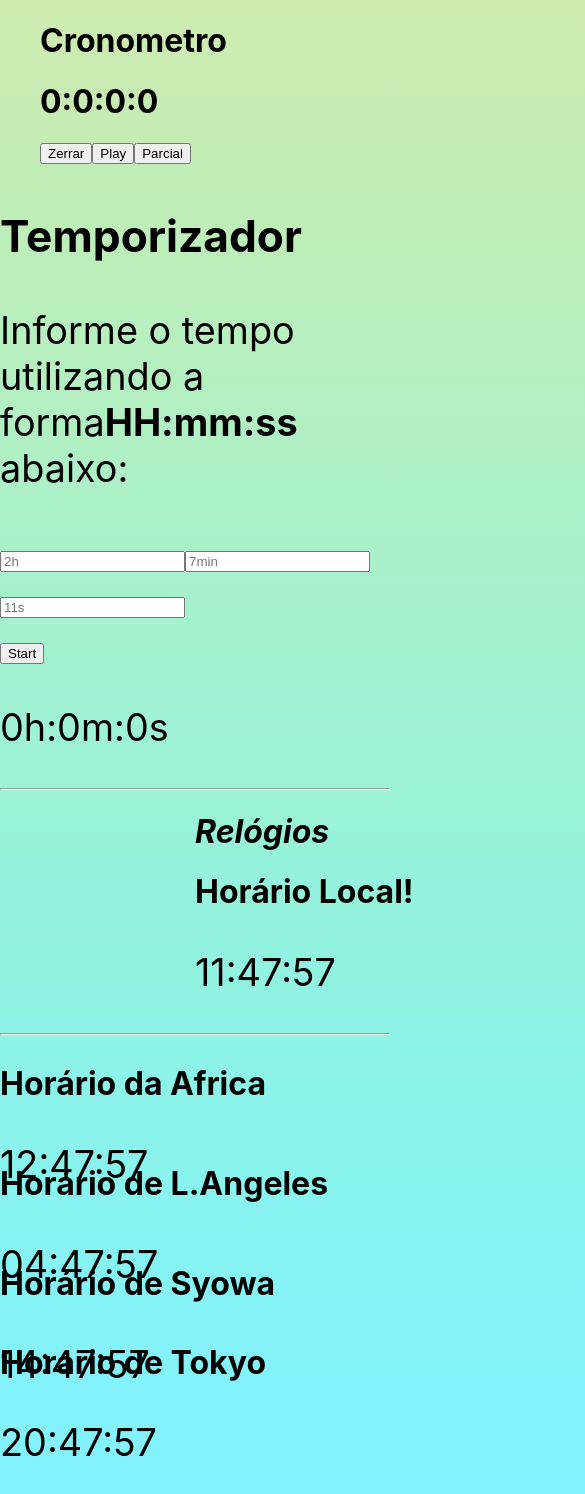
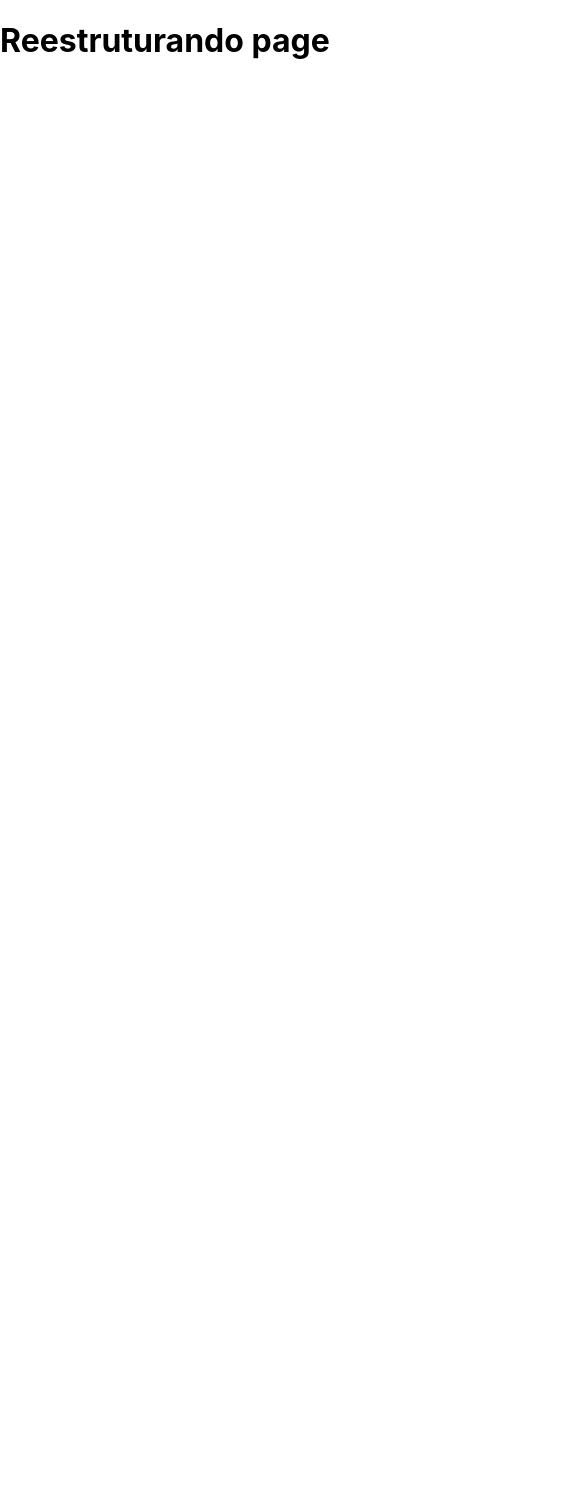
Before and after one commit to Lucas2799/React, a React (Create React App) app: page / in a window 390 px wide. Shown: the top 1494 px of the page, 585 px wide, since content can reach past the window. After the commit the page ends 844 px from the top, so only its background shows below. Built offline with nearby package versions, Linux system fonts and the light colour scheme.

Commit message:
refactor: ajustes de projeto

```diff
--- a/src/App.css
+++ b/src/App.css
@@ -1,6 +1,5 @@
 .App {
     text-align: center;
-  background-image: linear-gradient(180deg, #91f1b1 0, #baffdc 16.67%, #abffda 33.33%, #9df2d5 50%, #92e3cf 66.67%, #89d5c9 83.33%, #83c9c4 100%);
 }
 
 .App-logo {
@@ -13,105 +12,27 @@
         animation: App-logo-spin infinite 20s linear;
     }
 }
-.my-title{
-  color: rgb(0, 0, 0);
-  font-size: 1cm;
-}
-.app-temp{
-
-  color: rgb(0, 0, 0);
-  font-size: 1cm;
-  background-attachment: fixed;
-
-}
-
-
-#af{
-  position: relative;
-  border-width:2px;
-  width: 350px;
-  height: 100px;
-  left:0px;
-  float: left;
-
-}
-#local{
-  margin: 0;
-  position: relative;
-  top: 50%;
-  left: 50%;
-  margin-right: -50%;
-  transform: translate(-50%, -50%)s
-}
-#rel{
-  margin: 0;
-  position: relative;
-  top: 50%;
-  left: 50%;
-  margin-right: -50%;
-  transform: translate(-50%, -50%)s
-
-}
-
-#los{
-  position: relative;
-  border-width:2px;
-  width: 350px;
-  height: 100px;
-  left:0px;
-  float: left;
-}
-#lc{
-  position: relative;
-  border-width:2px;
-  width: 350px;
-  height: 100px;
-  left:0px;
-  float: left;
-
-}
-
-#syowa{
-  position: relative;
-  border-width:0px;
-  width: 350px;
-  height: 100px;
-  left:0px;
-  float: left;
-}
-#t{
-  position: relative;
-  border-width:2px;
-  width: 350px;
-  height: 100px;
-  left:0px;
-  float: left;
-}
-
-#teste{
-  color:#ffffffff;
-}
-
 
 .App-header {
-  background-color: #30788570;
+    background-color: #282c34;
     min-height: 100vh;
     display: flex;
     flex-direction: column;
     align-items: center;
     justify-content: center;
     font-size: calc(10px + 2vmin);
-  color: rgb(133, 70, 70);
+    color: white;
 }
 
 .App-link {
-  color: #3db1d1;
+    color: #61dafb;
 }
 
 @keyframes App-logo-spin {
     from {
         transform: rotate(0deg);
     }
+
     to {
         transform: rotate(360deg);
     }
--- a/src/App.js
+++ b/src/App.js
@@ -1,7 +1,7 @@
 import React from 'react';
 
 import './App.css';
-import Cronometro from './Cronometro'
+import Home from './Cronometro'
 import Temporizador from './tempozizador'
 import Relogio from './Relogio'
 
@@ -10,13 +10,7 @@
   return (
     <div>
       <div id="cro">
-        <Cronometro/>
-        </div>
-        <div id="temp">
-        <Temporizador/>
-        </div>
-        <div>
-          <Relogio/>
+        <Home/>
       </div>
     </div>
   );
--- a/src/Cronometro.js
+++ b/src/Cronometro.js
@@ -1,149 +1,18 @@
 import React from 'react'
 import './App.css';
 import Botao from './Botao';
-import  LabelCronometro from './LabelCronometro'
-import  LabelRelogio from './LabelRelogio'
 
 
-
-class Cronometro extends React.Component{
-    constructor(props){
-    super(props)
-    this.state = {
-        milisegundos: 0,
-        segundo : 0,
-        minuto : 0,
-        hora: 0,
-        stop: true,
-        nameStop: "Play",
-        parcial: " ",
-    }
-
-
-}
-
-
-relogio(){
-        var moment = require('moment-timezone')
-        let localTime = moment( ).tz("Brazil/Brasilia").format("HH:mm:ss").toString()
-        this.setState({relogio: localTime})
-
-}
-
-incrementar(){
-    this.setState(
-        (state) =>{
-            if(this.state.stop === false){
-                if (state.segundo >= 60){
-                    this.zerar();
-                    this.incrementarMinutos()
-                }
-                if (state.minuto === 60){
-                    this.incrementarHoras()
-                    this.zerar();
-                }
-
-                return({segundo: state.segundo + 1})
-        }
-        }
-    )
-}
-
-zerar(){
-    this.setState({segundo: 0})
-    this.setState({minuto: 0})
-
-}
-functionMilisegundos()
-    {
-      if (this.state.stop === false)
-      {
-       this.setState(function (state, props) {
-        if(state.milisegundos >= 999)
-        {
-          this.setState({
-            milisegundos: 0
-          })
-        }
-          return({
-            milisegundos: state.milisegundos + 12
-          })
-        })
-      }
-    }
-
-incrementarMinutos(){
-    this.setState({minuto: this.state.minuto + 1})
-}
-
-incrementarHoras(){
-    this.setState({hora: this.state.hora + 1})
-}
-
-zerarCronometro(){
-    this.setState({
-        segundo: 0,
-        minuto: 0,
-        hora : 0
-    })
-}
-
-pararTempo()
-{
-    this.setState({
-        stop :!this.state.stop
-    })
-    if(this.state.stop)
-        {this.setState({
-            nameStop : "Stop"
-        })}
-        else
-            {this.setState({
-                nameStop:  "Play"
-            })}
-
-}
-parciais(){
-    let p =  this.state.hora +":" +this.state.minuto + ":" + this.state.segundo+ ":" + this.state.milisegundos
-        this.setState({
-            parcial : this.state.parcial + "->" + p
-        })
-
-}
-
-componentDidMount(){
-    this.timer =  setInterval( () => this.incrementar(), 1000)
-    this.timer2 = setInterval(() => this.functionMilisegundos(), 10)
-
-
-}
-
-
-
-
+class Home extends React.Component{
  render(){
-    return(
-
-       <div className="Cronometro">
-        <div class="container-fluid" >
-            <div class="row">
-                <div class="col-md-3 sidebar cor-fundo">
-                    <ul class="nav nav-sidebar">
-                    <h1>Cronometro</h1>
-                    <h1>{this.state.hora}:{this.state.minuto}:{this.state.segundo}:{this.state.milisegundos}</h1>
-                    <Botao onClick ={()=> { this.zerarCronometro()}} label ="Zerrar"/>
-                    <Botao onClick ={()=> { this.pararTempo()}} label ={this.state.nameStop}/>
-                    <Botao onClick ={()=> { this.parciais()}} label ="Parcial"/>
-                    <LabelCronometro name={this.state.parcial}/>
-                    </ul>
-                </div>
-            </div>
-        </div>
-        </div>
+     return (
+         <h1>
+             Reestruturando page
+         </h1>
     )
 }
 
 
 }
 
-export default Cronometro;
+export default Home;
--- a/src/index.css
+++ b/src/index.css
@@ -1,14 +1,10 @@
 body {
-  margin: 0;
-  font-family: -apple-system, BlinkMacSystemFont, 'Segoe UI', 'Roboto', 'Oxygen',
-    'Ubuntu', 'Cantarell', 'Fira Sans', 'Droid Sans', 'Helvetica Neue',
-    sans-serif;
-  -webkit-font-smoothing: antialiased;
-  -moz-osx-font-smoothing: grayscale;
-  background-image: linear-gradient(180deg, #ceebaf 0, #c5ecb4 8.33%, #bdeeba 16.67%, #b5efc0 25%, #acf0c7 33.33%, #a4f1ce 41.67%, #9df2d5 50%, #96f2dc 58.33%, #90f3e4 66.67%, #8bf3ec 75%, #87f3f3 83.33%, #84f2fa 91.67%, #84f2ff 100%);
+    margin: 0;
+    font-family: -apple-system, BlinkMacSystemFont, 'Segoe UI', 'Roboto', 'Oxygen', 'Ubuntu', 'Cantarell', 'Fira Sans', 'Droid Sans', 'Helvetica Neue', sans-serif;
+    -webkit-font-smoothing: antialiased;
+    -moz-osx-font-smoothing: grayscale;
 }
 
 code {
-  font-family: source-code-pro, Menlo, Monaco, Consolas, 'Courier New',
-    monospace;
+    font-family: source-code-pro, Menlo, Monaco, Consolas, 'Courier New', monospace;
 }
```
Lines whose indentation alone changed are shown as unchanged.
